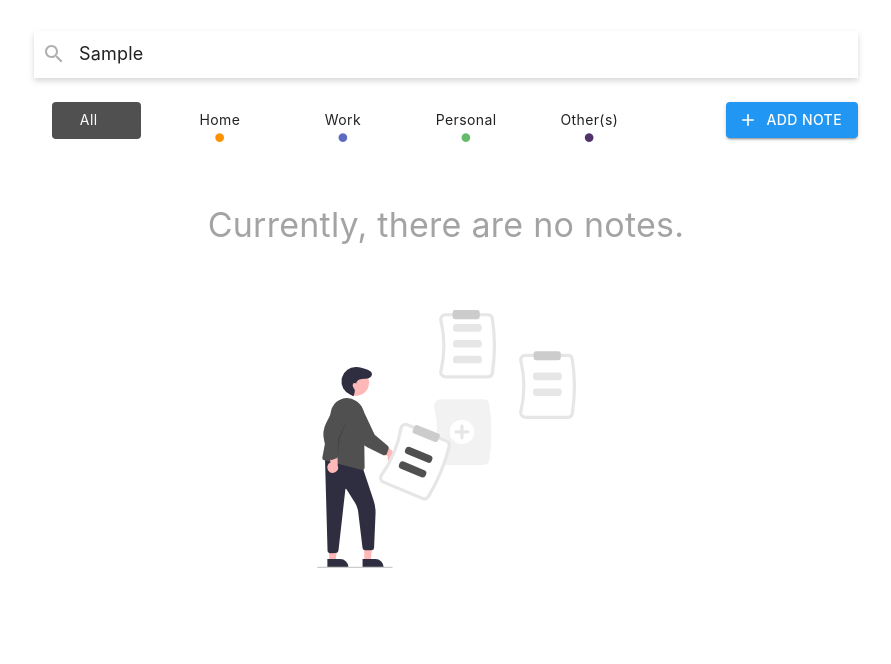
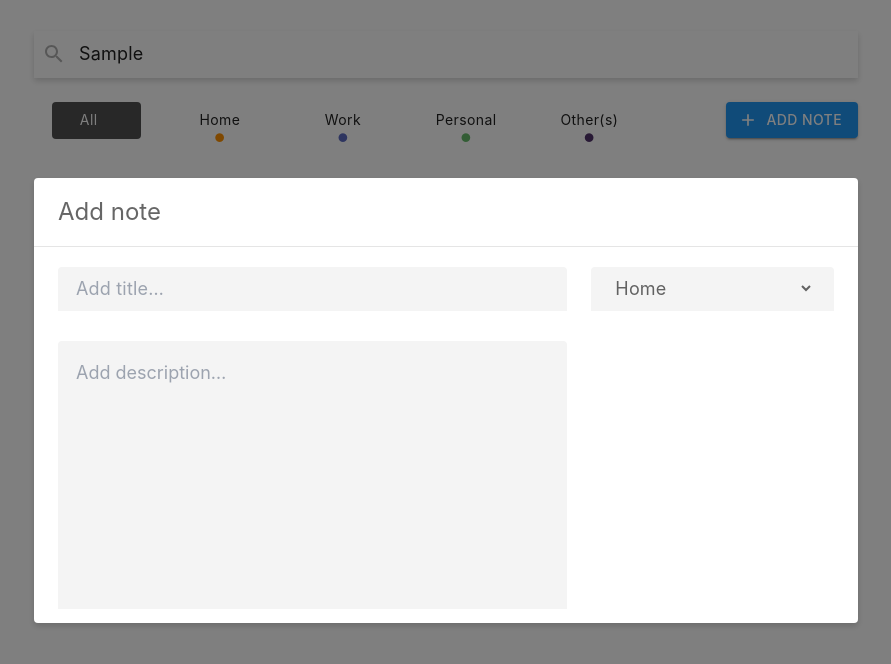
Before and after one commit to johnabednego/Notes, a React (Create React App) app: page / in a window 1280 px wide. Both pictures are taken after typing "Sample" into the empty fields and a click on the button "ADD NOTE". Shown: the top 664 px of the page, without its empty margins (194-1085 px from the left). Built offline with nearby package versions, Linux system fonts and the light colour scheme.

Commit message:
add note

```diff
--- /dev/null
+++ b/src/components/Note/AddNote.jsx
@@ -0,0 +1,55 @@
+import React from 'react'
+
+const AddNote = ({ setAddNoteModal }) => {
+  const hideModal = (event) => {
+    const modal = document.getElementById('modal');
+    // Check if the clicked element is outside of the modal
+    if (event.target !== modal && !modal.contains(event.target)) {
+      setAddNoteModal(false); // Call the function to close the modal
+    }
+  }
+  return (
+    <div onClick={hideModal} className='cursor-pointer fixed z-50 inset-0'>
+      <div className='bg-[#00000080] left-0 top-0 right-0 bottom-0 flex z-[-1] fixed items-center justify-center transition-opacity duration-225 ease-custom'></div>
+      <div className=' flex items-center justify-center outline-[0] h-full transition-opacity duration-225 ease-custom'>
+        <div id='modal' className=' cursor-default flex flex-col bg-[#fff] text-[#000000de] relative overflow-y-auto max-h-[calc(100%-64px)] w-full m-[15px] max-w-[824px] shadow-searchShadow rounded-[4px] transition-shadow duration-300 ease-custom'>
+          <div className=' text-[#00000099] text-[1.5em] font-normal border-b-[#0000001a] border-solid border-b-[0.5px] flex-grow-0 flex-shrink-0 basis-auto m-0 py-[16px] px-[24px]'>Add note</div>
+          {/**form */}
+          <form>
+            <div className=' pt-[20px] pb-[8px] px-[24px] overflow-hidden'>
+              <div className=' w-[calc(100%+24px)] m-[-12px] flex flex-wrap box-border'>
+                {/**Title and Description */}
+                <div className=' p-[12px] w-full sm:w-auto sm:flex-grow-0 sm:max-w-[66.666667%] sm:basis-[66.666667%] m-0 box-border'>
+                  {/**Add title */}
+                  <div className='inline-flex min-h-[44px] items-center bg-[#F4F4F4] text-[#00000099] w-full border-none text-[1.25em] leading-[1.5] mb-[1.5em] rounded-tl-[4px] rounded-tr-[4px] cursor-text relative box-border tracking-[0.00938em]'>
+                    <input required name='title' id='title' type="text" placeholder='Add title…' className='py-[0.2em] px-[1em] text-[18px] bg-transparent outline-[0] block shadow-none w-full min-w-0 h-[1.1876em] m-0 pt-[6px] pb-[7px] border-0 box-content' />
+                  </div>
+                  {/**Add description */}
+                  <textarea required name="description" id="description" rows="8" placeholder='Add description…' className=' outline-[0] bg-[#F4F4F4] w-full h-[268px] min-h-[44px] border-none resize-none text-[18px] text-[#00000099] leading-[1.5] mb-0 p-[1em] pb-[2em] rounded-tl-[4px] rounded-tr-[4px]'></textarea>
+                </div>
+                {/**Categories */}
+                <div className=' p-[12px] w-full sm:w-auto sm:flex-grow-0 sm:max-w-[33.333333%] sm:basis-[33.333333%] m-0 box-border'>
+                  <div className='inline-flex min-h-[44px] items-center bg-[#F4F4F4] text-[#00000099] w-full border-none px-[1em] text-[1.25em] leading-[1.5] mb-[1.5em] rounded-tl-[4px] rounded-tr-[4px] relative box-border tracking-[0.00938em]'>
+                    <select required name="category" id="category" className=' py-[0.2em] cursor-pointer outline-[0] w-full bg-transparent text-[18px]'>
+                      <option value='' disabled>Select category</option>
+                      <option value="Home">Home</option>
+                      <option value="Work">Work</option>
+                      <option value="Personal">Personal</option>
+                      <option value="Other">Other</option>
+                    </select>
+                  </div>
+                </div>
+              </div>
+            </div>
+            {/**Action Buttons */}
+            <div>
+
+            </div>
+          </form>
+        </div>
+      </div>
+    </div>
+  )
+}
+
+export default AddNote
--- a/src/pages/Home.jsx
+++ b/src/pages/Home.jsx
@@ -6,6 +6,7 @@ import WorkNote from '../components/WorkNote'
 import PersonalNote from '../components/PersonalNote'
 import OtherNote from '../components/OtherNote'
 import AllNote from '../components/AllNote'
+import AddNote from '../components/Note/AddNote'
 
 const Home = () => {
     const [switchTab, setSwitchTab] = useState(0)
@@ -14,8 +15,11 @@ const Home = () => {
     const [workNotes, setWorkNotes] = useState([])
     const [personalNotes, setPersonalNotes] = useState([])
     const [otherNotes, setOtherNotes] = useState([])
+    const [addNoteModal, setAddNoteModal] = useState(false)
 
     return (
+        <div>
+            {addNoteModal?<AddNote setAddNoteModal={setAddNoteModal}/>:null}
             <div className=' w-full mt-[1em] mb-[4em] mx-auto p-[15px] max-w-[854px]'>
                 <div className=' w-[calc(100%+24px)] m-[-12px] flex flex-col flex-wrap box-border'>
                     {/**Search bar */}
@@ -37,28 +41,28 @@ const Home = () => {
                                     <span className=' w-full'>All</span>
                                 </button>
 
-                            <button onClick={() => setSwitchTab(1)} type="button" className={` ${switchTab === 1 ? 'text-[#fff] bg-[#ff9100] cursor-not-allowed' : 'cursor-pointer'} align-middle items-center outline-[0] m-0 cursor-pointer border-0 tracking-[0.02857em] rounded-[4px] leading-[1.75] bg-transparent relative min-w-[89px] font-normal  shadow-none py-[6px] px-[8px] text-[#000000de] text-[0.875rem] transition-custom duration-250 ease-custom-ease delay-0`}>
+                                <button onClick={() => setSwitchTab(1)} type="button" className={` ${switchTab === 1 ? 'text-[#fff] bg-[#ff9100] cursor-not-allowed' : 'cursor-pointer bg-transparent'} align-middle items-center outline-[0] m-0 cursor-pointer border-0 tracking-[0.02857em] rounded-[4px] leading-[1.75] relative min-w-[89px] font-normal  shadow-none py-[6px] px-[8px] text-[#000000de] text-[0.875rem] transition-custom duration-250 ease-custom-ease delay-0`}>
                                     <span className={` ${switchTab !== 1 ? 'hover-animate' : ''} w-full items-center align-middle inline-flex flex-col`}>
                                         <span>Home</span>
                                         <span className={` ${switchTab === 1 ? ' mb-1 text-[4em] animate-ping' : 'text-[2em]'} dot text-[#ff9100] bottom-[-.4em] text-[2em] leading-[1] absolute`}>•</span>
                                     </span>
                                 </button>
 
-                            <button onClick={() => setSwitchTab(2)} type="button" className={` ${switchTab === 2 ? 'text-[#fff] bg-[#5c6bc0] cursor-not-allowed' : 'cursor-pointer'} align-middle items-center outline-[0] m-0 cursor-pointer border-0 tracking-[0.02857em] rounded-[4px] leading-[1.75] bg-transparent relative min-w-[89px] font-normal  shadow-none py-[6px] px-[8px] text-[#000000de] text-[0.875rem] transition-custom duration-250 ease-custom-ease delay-0`}>
+                                <button onClick={() => setSwitchTab(2)} type="button" className={` ${switchTab === 2 ? 'text-[#fff] bg-[#5c6bc0] cursor-not-allowed' : 'cursor-pointer bg-transparent'} align-middle items-center outline-[0] m-0 cursor-pointer border-0 tracking-[0.02857em] rounded-[4px] leading-[1.75] relative min-w-[89px] font-normal  shadow-none py-[6px] px-[8px] text-[#000000de] text-[0.875rem] transition-custom duration-250 ease-custom-ease delay-0`}>
                                     <span className={` ${switchTab !== 2 ? 'hover-animate' : ''} w-full items-center align-middle inline-flex flex-col`}>
                                         <span>Work</span>
                                         <span className={` dot text-[#5c6bc0] bottom-[-.4em] ${switchTab === 2 ? ' mb-1 text-[4em] animate-ping' : 'text-[2em]'} leading-[1] absolute`}>•</span>
                                     </span>
                                 </button>
 
-                            <button onClick={() => setSwitchTab(3)} type="button" className={` ${switchTab === 3 ? 'text-[#fff] bg-[#66bb6a] cursor-not-allowed' : 'cursor-pointer'} align-middle items-center outline-[0] m-0 cursor-pointer border-0 tracking-[0.02857em] rounded-[4px] leading-[1.75] bg-transparent relative min-w-[89px] font-normal  shadow-none py-[6px] px-[8px] text-[#000000de] text-[0.875rem] transition-custom duration-250 ease-custom-ease delay-0`}>
+                                <button onClick={() => setSwitchTab(3)} type="button" className={` ${switchTab === 3 ? 'text-[#fff] bg-[#66bb6a] cursor-not-allowed' : 'cursor-pointer bg-transparent'} align-middle items-center outline-[0] m-0 cursor-pointer border-0 tracking-[0.02857em] rounded-[4px] leading-[1.75] relative min-w-[89px] font-normal  shadow-none py-[6px] px-[8px] text-[#000000de] text-[0.875rem] transition-custom duration-250 ease-custom-ease delay-0`}>
                                     <span className={` ${switchTab !== 3 ? 'hover-animate' : ''} w-full items-center align-middle inline-flex flex-col`}>
                                         <span>Personal</span>
                                         <span className={` dot text-[#66bb6a] bottom-[-.4em] ${switchTab === 3 ? ' mb-1 text-[4em] animate-ping' : 'text-[2em]'} leading-[1] absolute`}>•</span>
                                     </span>
                                 </button>
 
-                            <button onClick={() => setSwitchTab(4)} type="button" className={` ${switchTab === 4 ? 'text-[#fff] bg-[#51336A] cursor-not-allowed' : 'cursor-pointer'} align-middle items-center outline-[0] m-0 cursor-pointer border-0 tracking-[0.02857em] rounded-[4px] leading-[1.75] bg-transparent relative min-w-[89px] font-normal  shadow-none py-[6px] px-[8px] text-[#000000de] text-[0.875rem] transition-custom duration-250 ease-custom-ease delay-0`}>
+                                <button onClick={() => setSwitchTab(4)} type="button" className={` ${switchTab === 4 ? 'text-[#fff] bg-[#51336A] cursor-not-allowed' : 'cursor-pointer bg-transparent'} align-middle items-center outline-[0] m-0 cursor-pointer border-0 tracking-[0.02857em] rounded-[4px] leading-[1.75] relative min-w-[89px] font-normal  shadow-none py-[6px] px-[8px] text-[#000000de] text-[0.875rem] transition-custom duration-250 ease-custom-ease delay-0`}>
                                     <span className={` ${switchTab !== 4 ? 'hover-animate' : ''} w-full items-center align-middle inline-flex flex-col`}>
                                         <span>Other(s)</span>
                                         <span className={` dot text-[#51336A] bottom-[-.4em] ${switchTab === 4 ? ' mb-1 text-[4em] animate-ping' : 'text-[2em]'} leading-[1] absolute`}>•</span>
@@ -69,7 +73,7 @@ const Home = () => {
 
                         {/**Add Note Button */}
                         <div className=' md:flex-grow-0 md:max-w-[25%] md:basis-[25%]  m-0 box-border'>
-                        <button className=' hover:bg-[#69BCFF] justify-center align-middle items-center relative inline-flex m-0 border-0 cursor-pointer uppercase tracking-[0.02857em] rounded-[4px] leading-[1.75] font-medium text-[#fff] float-right bg-[#2196F3] shadow-addButton py-[6px] px-[16px] text-[0.875rem] min-w-[64px] box-border transition-custom duration-250 ease-custom-ease delay-0'>
+                            <button onClick={()=>setAddNoteModal(true)} className=' hover:bg-[#69BCFF] justify-center align-middle items-center relative inline-flex m-0 border-0 cursor-pointer uppercase tracking-[0.02857em] rounded-[4px] leading-[1.75] font-medium text-[#fff] float-right bg-[#2196F3] shadow-addButton py-[6px] px-[16px] text-[0.875rem] min-w-[64px] box-border transition-custom duration-250 ease-custom-ease delay-0'>
                                 <span className=' w-full items-center align-middle inline-flex'>
                                     <span className=' ml-[-4px] mr-[8px] inline-flex'>
                                         <img src={plusIcon} alt="" className=' w-[20px] h-[20px]' />
@@ -91,6 +95,7 @@ const Home = () => {
 
                 </div>
             </div>
+        </div>
     )
 }
 
--- a/tailwind.config.js
+++ b/tailwind.config.js
@@ -14,6 +14,7 @@ module.exports = {
       },
       transitionDuration: {
         '250': '250ms',
+        '225': '225ms',
       },
       transitionTimingFunction: {
         'custom-ease': 'cubic-bezier(0.4, 0, 0.2, 1)',
```
Lines whose indentation alone changed are shown as unchanged.
